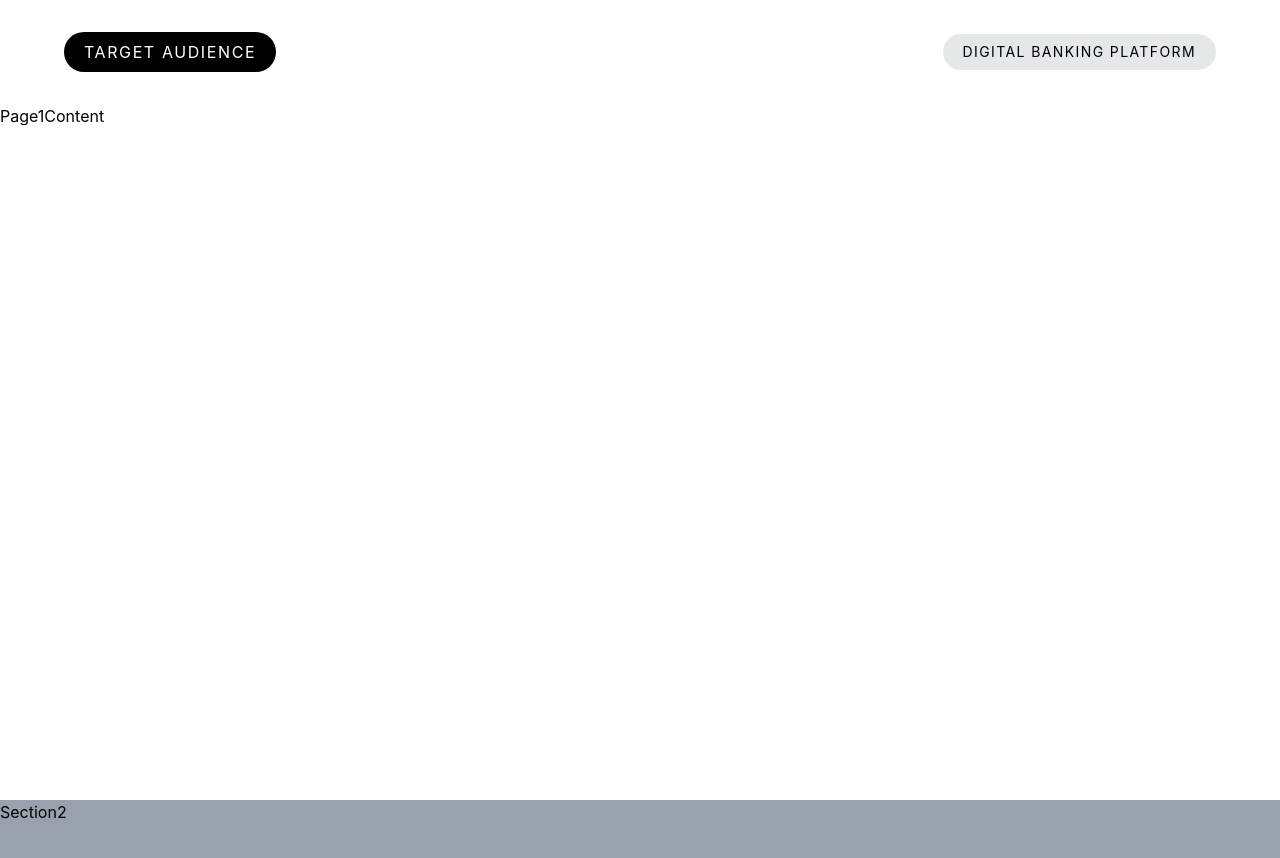
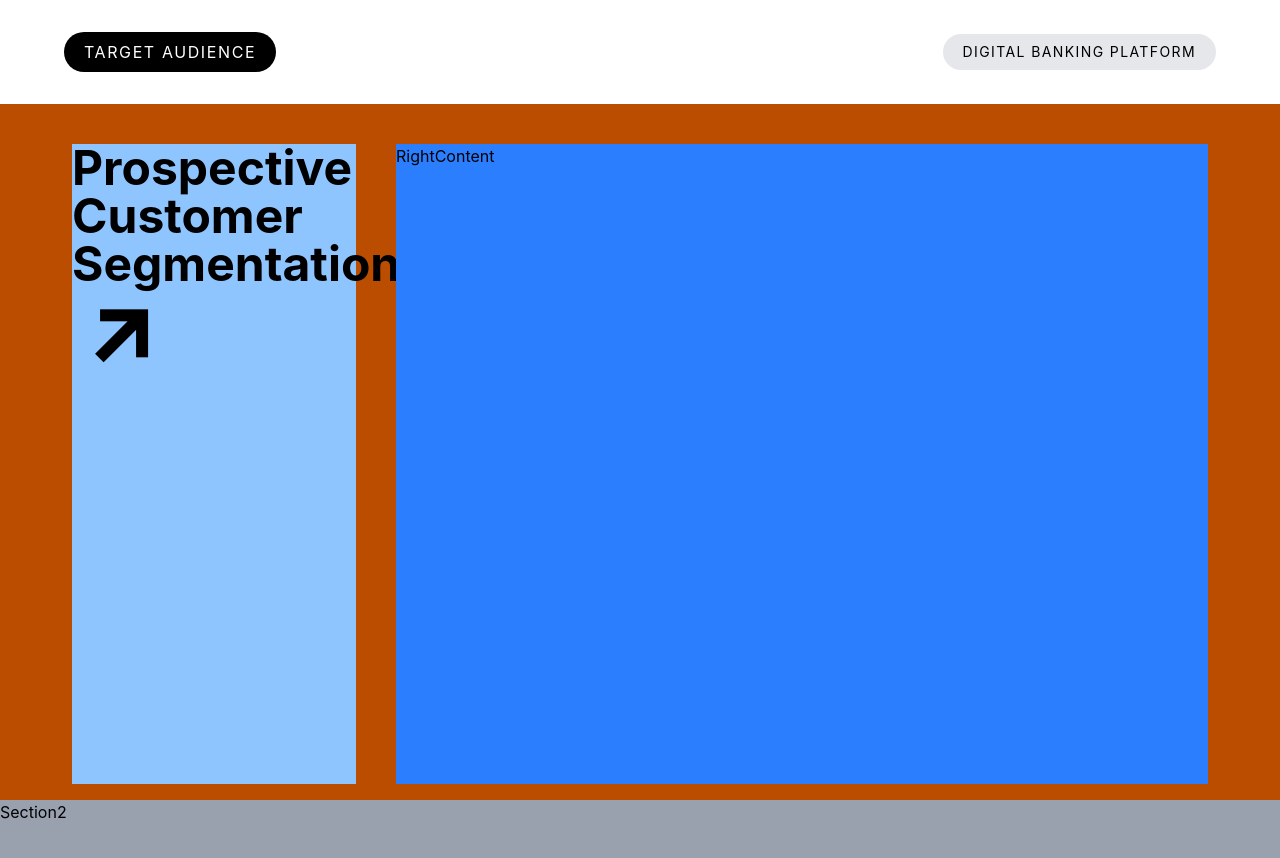
Before and after one commit to Samijagirdar/React-UI-Project, a React (Vite) app: page / in a window 1280 px wide. Shown: the top 858 px of the page. Built offline with nearby package versions, Linux system fonts and the light colour scheme.

Commit message:
Updated LeftContent.jsx and RightContent.jsx

```diff
--- a/package.json
+++ b/package.json
@@ -11,8 +11,10 @@
   },
   "dependencies": {
     "@tailwindcss/vite": "^4.2.1",
+    "lucide-react": "^0.577.0",
     "react": "^19.2.0",
     "react-dom": "^19.2.0",
+    "remixicon": "^4.9.1",
     "tailwindcss": "^4.2.1"
   },
   "devDependencies": {
--- a/src/components/Section1/LeftContent.jsx
+++ b/src/components/Section1/LeftContent.jsx
@@ -0,0 +1,18 @@
+import "remixicon/fonts/remixicon.css";
+
+const LeftContent = () => {
+  return (
+    <div className="h-full w-1/4 bg-blue-300 text-5xl font-bold">
+      <div>
+        <h3>
+          Prospective <br /> <span>Customer</span> <br /> Segmentation
+        </h3>
+      </div>
+      <div className="text-8xl">
+        <i className="ri-arrow-right-up-line"></i>
+      </div>
+    </div>
+  );
+};
+
+export default LeftContent;
--- a/src/components/Section1/Page1Content.jsx
+++ b/src/components/Section1/Page1Content.jsx
@@ -1,7 +1,14 @@
 import React from "react";
+import LeftContent from "./LeftContent";
+import RightContent from "./RightContent";
 
 const Page1Content = () => {
-  return <div>Page1Content</div>;
+  return (
+    <div className="py-10 flex gap-10 items-center h-[90vh] bg-amber-700 px-18">
+      <LeftContent />
+      <RightContent />
+    </div>
+  );
 };
 
 export default Page1Content;
--- a/src/components/Section1/RightContent.jsx
+++ b/src/components/Section1/RightContent.jsx
@@ -0,0 +1,7 @@
+import React from "react";
+
+const RightContent = () => {
+  return <div className="h-full w-3/4 bg-blue-500">RightContent</div>;
+};
+
+export default RightContent;
```
Also changed, not shown: 1 other file (tests, documents, lock files or other folders).
